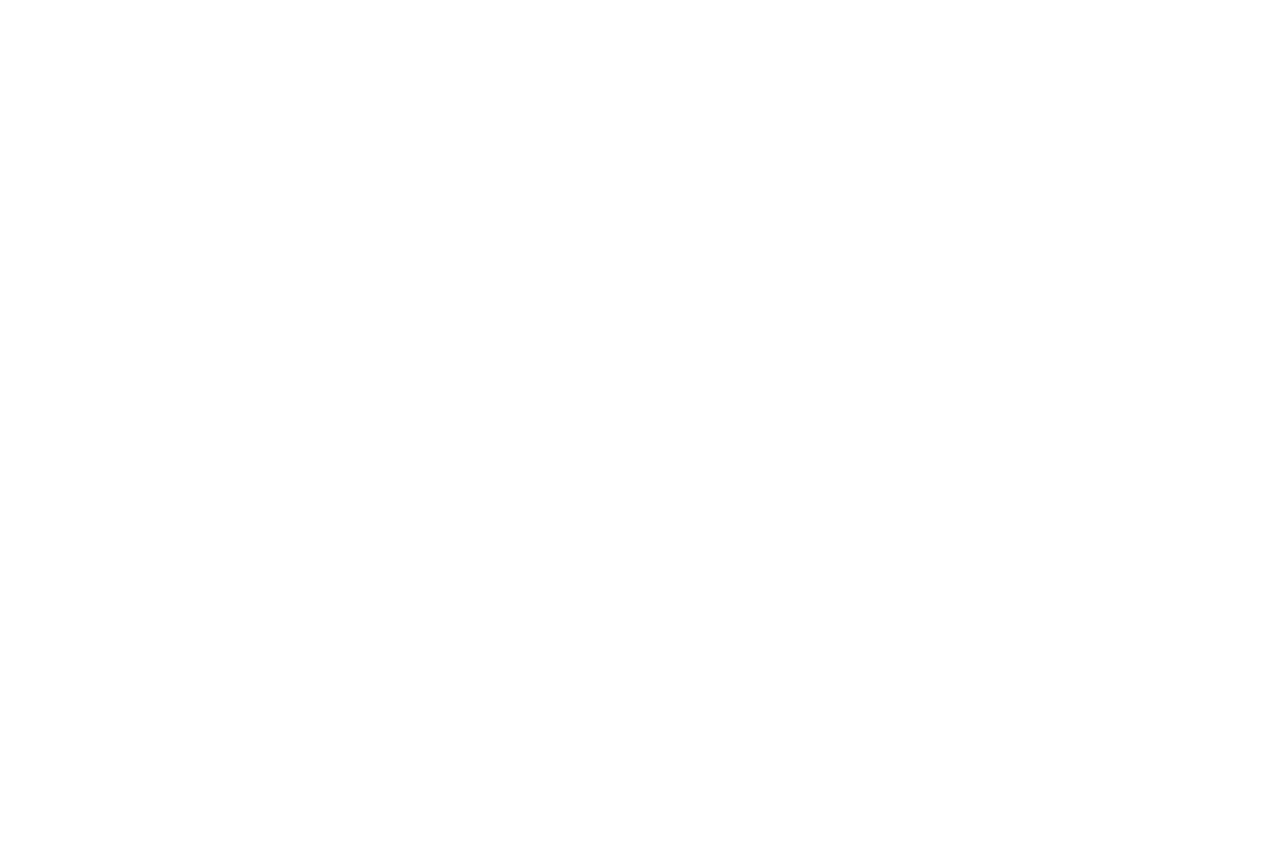
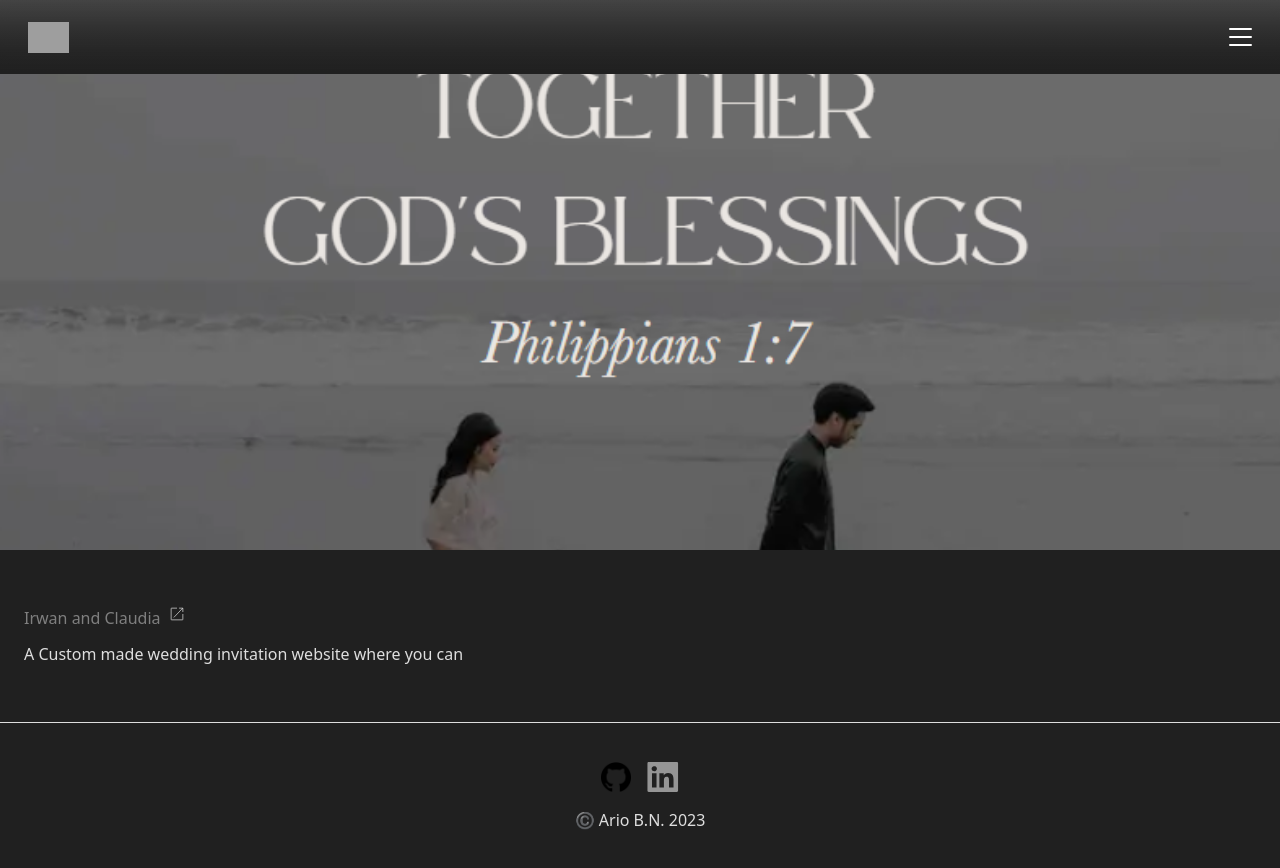
Before and after one commit to ariobintangn/portfolio-vue, a Vue app in the folder portfolio-vue/: page /work-view in a window 1280 px wide. Before the commit this address had no page. Before the commit the page ends 800 px from the top, so only its background shows below. Built offline with nearby package versions, Linux system fonts and the light colour scheme; grey boxes are pictures that could not be loaded; a web font is replaced by a local one.

Commit message:
add work view and some animation

```diff
--- a/portfolio-vue/src/App.vue
+++ b/portfolio-vue/src/App.vue
@@ -1,7 +1,18 @@
 <script setup>
 import { RouterLink, RouterView } from 'vue-router'
+import Navbar from './components/Navbar.vue';
+import Footer from './components/Footer.vue';
 </script>
 
 <template>
-  <RouterView />
+  <header class="sticky top-0 z-50">
+    <Navbar />
+  </header>
+  <div class="h-[74px] w-full absolute top-0 from-[#323232B2] to-[#202020] bg-gradient-to-b"></div>
+  <main class="bg-primary-gray-2 relative">
+    <RouterView />
+  </main>
+  <footer>
+    <Footer/>
+  </footer>
 </template>
--- a/portfolio-vue/src/components/FeaturedWork.vue
+++ b/portfolio-vue/src/components/FeaturedWork.vue
@@ -12,10 +12,15 @@ export default {
         </div>
 
         <div class="w-full flex flex-col justify-center items-center">
-            <div> <img src="../assets/irwan-claudia.png" alt="1rst project picture" class="h-[600px] w-[366px] object-cover p-[24px] rounded-[36px]"></div>
-            <div> <img src="../assets/irwan-claudia.png" alt="1rst project picture" class="h-[600px] w-[366px] object-cover p-[24px] rounded-[36px]"></div>
-            <div> <img src="../assets/irwan-claudia.png" alt="1rst project picture" class="h-[600px] w-[366px] object-cover p-[24px] rounded-[36px]"></div>
-            <div> <img src="../assets/irwan-claudia.png" alt="1rst project picture" class="h-[600px] w-[366px] object-cover p-[24px] rounded-[36px]"></div>
+            <router-link to="/work-view">
+                <div> <img src="../assets/irwan-claudia.png" alt="1rst project picture" class="hover:scale-125 duration-500 h-[600px] w-[366px] object-cover p-[24px] rounded-[36px]"></div>
+            </router-link>
+            <router-link to="/work-view">
+                <div> <img src="../assets/irwan-claudia.png" alt="1rst project picture" class="hover:scale-125 duration-500 h-[600px] w-[366px] object-cover p-[24px] rounded-[36px]"></div>
+            </router-link>
+            <router-link to="/work-view">
+                <div> <img src="../assets/irwan-claudia.png" alt="1rst project picture" class="hover:scale-125 duration-500 h-[600px] w-[366px] object-cover p-[24px] rounded-[36px]"></div>
+            </router-link>
         </div>
     </div>
 </template>
--- a/portfolio-vue/src/components/Footer.vue
+++ b/portfolio-vue/src/components/Footer.vue
@@ -1,14 +1,24 @@
 <script>
 export default {
-
+    methods: {
+        date(){
+            const fullDate = new Date()
+            return fullDate.getFullYear()
+        }
+    }
 }
 </script>
 
 <template>
-    <div class="flex h-[148px] bg-primary-gray-2 justify-center align-middle items-center border-t border-[#DEDEDE]">
-        <div class="flex h-[30px]">
-            <img src="../assets/github.png" alt="github logo" class="mr-2">
-            <img src="../assets/linkedin.svg" alt="linkedin logo" class="ml-2">
+    <div class="flex flex-col h-[148px] bg-primary-gray-2 justify-center align-middle items-center border-t border-[#DEDEDE]">
+        <div class="flex flex-row mb-4">
+            <a href="https://github.com/ariobintangn" target="_blank">
+                <img src="../assets/github.png" alt="github logo" class="mr-2 h-[30px]" >
+            </a>
+            <a href="https://www.linkedin.com/in/ario-bintang-nugraha-22a04b179/" target="_blank">
+                <img src="../assets/linkedin.svg" alt="linkedin logo" class="ml-2 h-[30px]">
+            </a>
         </div>
+        <h1 class="text-off-white">©️ Ario B.N. {{ date() }}</h1>
     </div>
 </template>
--- a/portfolio-vue/src/components/Navbar.vue
+++ b/portfolio-vue/src/components/Navbar.vue
@@ -13,10 +13,12 @@ export default {
 }
 </script>
 <template>
-    <div class="h-[74px] bg-primary-gray-1 items-center flex flex-row justify-between backdrop-blur-sm">
-        <div class="m-[28px]">
-            <img src="../assets/ab.ico" alt="logo" class="h-[31px]">
-        </div>
+    <div class="h-[74px] from-[#323232B2] to-[#202020] bg-gradient-to-b items-center flex flex-row justify-between backdrop-blur-sm">
+        <router-link to="/">
+            <div class="m-[28px]">
+                <img src="../assets/ab.ico" alt="logo" class="h-[31px]">
+            </div>
+        </router-link>
         <div class="m-[28px]" @click="toggleMenu()" v-if="!showMenu"><img src="../assets/ham.svg" alt="ham svg"></div>
         <div class="m-[28px] absolute right-0 top-0 flex flex-col" v-if="showMenu">
             <h1 class="bg-white w-[30px] h-[30px] text-center rounded-full font-bold absolute -top-[12px] -right-[12px]" @click="toggleMenu()">x</h1>
--- /dev/null
+++ b/portfolio-vue/src/components/WorkSummary.vue
@@ -0,0 +1,29 @@
+<script>
+import LinkSvg from '../assets/visit-link.svg'
+export default {
+    data() {
+        return {
+            linkSvg: LinkSvg,
+        };
+    }
+}
+</script>
+
+<template>
+    <div class="flex flex-col justify-center">
+        <img src="../assets/irwan-claudia.png" alt="irwan-claudia image" class="h-[476px] object-cover">
+        <div class="px-[24px] py-[56px]">
+            <div class="flex flex-row">
+                    <a href="https://irwanclaudia.com/" target="_blank" class="text-off-white  text-opacity-50 mr-2 mb-[12px] hover:underline">Irwan and Claudia </a>
+                    <svg width="16px" height="16px" viewBox="0 0 64 64" xmlns="http://www.w3.org/2000/svg" stroke-width="3"
+                        stroke="#FFFFFFcc" fill="none">
+                        <path
+                            d="M55.4,32V53.58a1.81,1.81,0,0,1-1.82,1.82H10.42A1.81,1.81,0,0,1,8.6,53.58V10.42A1.81,1.81,0,0,1,10.42,8.6H32" />
+                        <polyline points="40.32 8.6 55.4 8.6 55.4 24.18" />
+                        <line x1="19.32" y1="45.72" x2="54.61" y2="8.91" />
+                    </svg>
+            </div>
+            <p class="text-off-white">A Custom made wedding invitation website where you can</p>
+        </div>
+    </div>
+</template>
--- a/portfolio-vue/src/router/index.js
+++ b/portfolio-vue/src/router/index.js
@@ -1,5 +1,6 @@
 import { createRouter, createWebHistory } from 'vue-router'
 import HomeView from '../views/HomeView.vue'
+import WorkView from '../views/WorkView.vue'
 
 const router = createRouter({
   history: createWebHistory(import.meta.env.BASE_URL),
@@ -9,6 +10,11 @@ const router = createRouter({
       name: 'home',
       component: HomeView
     },
+    {
+      path: '/work-view',
+      name: 'work-view',
+      component: WorkView
+    },
   ]
 })
 
--- a/portfolio-vue/src/views/HomeView.vue
+++ b/portfolio-vue/src/views/HomeView.vue
@@ -1,29 +1,16 @@
 <script>
-import Navbar from '../components/Navbar.vue';
 import ProfileCard from '../components/ProfileCard.vue'
 import FeaturedWork from '../components/FeaturedWork.vue';
-import Footer from '../components/Footer.vue';
 
 export default {
   components: {
-    Navbar,
     ProfileCard,
     FeaturedWork,
-    Footer
   }
 }
 </script>
 
 <template>
-  <header class="sticky top-0 z-50">
-    <Navbar />
-  </header>
-  <div class="h-[74px] w-full absolute top-0 bg-primary-gray-2"></div>
-  <main class="bg-primary-gray-2 relative">
     <ProfileCard />
     <FeaturedWork />
-  </main>
-  <footer>
-    <Footer />
-  </footer>
 </template>
--- /dev/null
+++ b/portfolio-vue/src/views/WorkView.vue
@@ -0,0 +1,14 @@
+<script>
+import WorkSummary from '../components/WorkSummary.vue';
+export default {
+    components: {
+        WorkSummary
+    }
+}
+</script>
+
+<template>
+    <div>
+        <WorkSummary />
+    </div>
+</template>
--- a/portfolio-vue/tailwind.config.js
+++ b/portfolio-vue/tailwind.config.js
@@ -4,10 +4,12 @@ module.exports = {
   content: [
     './src/App.vue',
     './src/views/HomeView.vue',
+    './src/views/WorkView.vue',
     './src/components/Navbar.vue',
     './src/components/ProfileCard.vue',
     './src/components/FeaturedWork.vue',
-    './src/components/Footer.vue'
+    './src/components/Footer.vue',
+    './src/components/WorkSummary.vue',
   ],
   theme: {
     extend: {
```
Also changed, not shown: portfolio-vue/src/assets/visit-link.svg (added).
